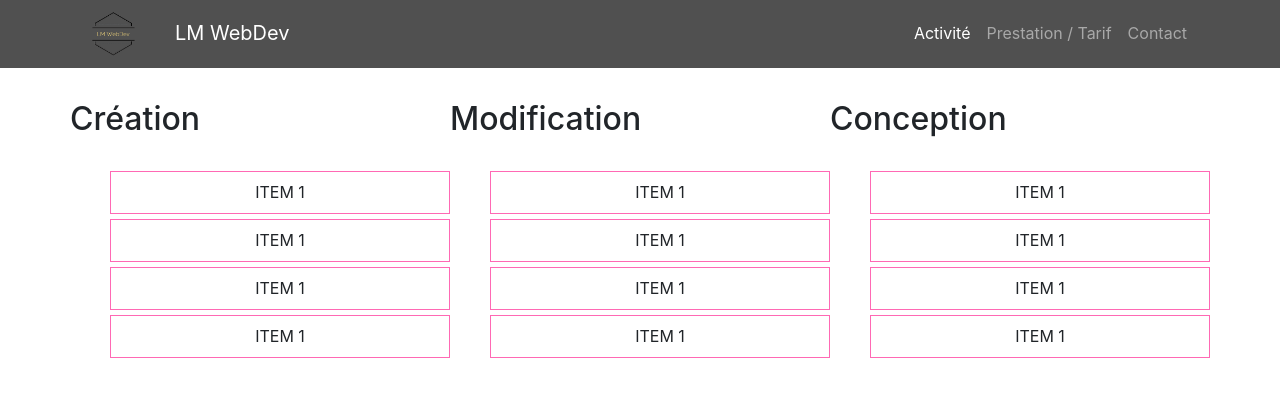
After one commit to marquant2u/Website, a PHP site: template resources/views/presta.twig in a window 1280 px wide. The commit adds this page. Shown: the top 397 px of the page. Run offline with PHP 8.4, Linux system fonts and the light colour scheme; the template is opened without the code that fills it, so the values that code supplies are empty; some libraries are stand-ins or nearby versions.

Commit message:
ajout et commencement de la page prestation

```diff
--- a/index.php
+++ b/index.php
@@ -60,7 +60,7 @@ $container['ControllerHome'] = function($container){
 
 
 $container['view']['session'] = $_SESSION;
-$container['view']['base_url'] = '/';
+$container['view']['base_url'] = '/website/';
 
 
 //Ajout des middleware
@@ -86,5 +86,7 @@ $middleware_already_co =function ($request, $response, $next) {
 
 
 $app->get('/', 'ControllerHome:home')->setName('home');
+$app->get('/prestation_tarif', 'ControllerHome:prestation')->setName('presta');
+
 
 $app->run();
--- a/resources/css/custom.css
+++ b/resources/css/custom.css
@@ -41,6 +41,10 @@
     background-color: #505050;
 }
 
+.content{
+    margin-top: 100px;
+}
+
 /*
 * Card css
 */
@@ -61,9 +65,11 @@
 
 }
 
-.cart-title1{
+.card-title1{
     width: 65%;
     text-align: center;
+    margin: auto;
+    align-self: center;
     margin: auto;
 }
 
@@ -357,3 +363,67 @@ ul.tl li .timestamp{
     color:#ffffff;
     color:rgba(225, 225, 225, 0.75);
 }
+
+
+/**
+* Animated list css
+**/
+/* UL */
+.listanim {
+  width: 400px;
+  margin-top: 25px;
+}
+
+/* lI */
+
+.listanim li{
+  display: block;
+  border: 1px solid hotpink;
+  margin-bottom: 5px;
+  padding: 10px;
+  text-align: center;
+  text-transform: uppercase;
+  -webkit-animation: fadeIn 0.5s linear;
+          animation: fadeIn 0.5s linear;
+  -webkit-animation-fill-mode: both;
+          animation-fill-mode: both;
+}
+
+.listanim li:nth-child(1) {
+  -webkit-animation-delay: 0.25s;
+          animation-delay: 0.25s;
+}
+
+.listanim li:nth-child(2) {
+  -webkit-animation-delay: 0.5s;
+          animation-delay: 0.5s;
+}
+
+.listanim li:nth-child(3) {
+  -webkit-animation-delay: 0.75s;
+          animation-delay: 0.75s;
+}
+
+.listanim li:nth-child(4) {
+  -webkit-animation-delay: 1s;
+          animation-delay: 1s;
+}
+
+.listanim li:nth-child(5) {
+  -webkit-animation-delay: 1.25s;
+          animation-delay: 1.25s;
+}
+
+@-webkit-keyframes fadeIn {
+  0% {
+    opacity: 0;
+    top: 100px;
+  }
+  75% {
+    opacity: 0.5;
+    top: 0px;
+  }
+  100% {
+    opacity: 1;
+  }
+}
--- a/resources/views/nav.twig
+++ b/resources/views/nav.twig
@@ -9,18 +9,15 @@
       <div class="collapse navbar-collapse" id="navbarResponsive">
         <ul class="navbar-nav ml-auto">
           <li class="nav-item active">
-            <a class="nav-link" href="#">Activité
+            <a class="nav-link" href="{{base_url}}">Activité
               <span class="sr-only">(current)</span>
             </a>
           </li>
           <li class="nav-item">
-            <a class="nav-link" href="#">Prestation</a>
+            <a class="nav-link" href="{{base_url}}prestation_tarif">Prestation / Tarif</a>
           </li>
           <li class="nav-item">
-            <a class="nav-link" href="#">Tarif</a>
-          </li>
-          <li class="nav-item">
-            <a class="nav-link" href="#">Contact</a>
+            <a class="nav-link" href="{{base_url}}contact">Contact</a>
           </li>
         </ul>
       </div>
--- /dev/null
+++ b/resources/views/presta.twig
@@ -0,0 +1,75 @@
+<!DOCTYPE html>
+<html lang="fr">
+
+    {%include('head.twig')%}
+    <body>
+        {%include('nav.twig')%}
+        <div class="container">
+            <div class="content row">
+                <div class="col-lg-4 col-md-6 col-xs-12">
+                    <div class="list1 row">
+                        <h2>Création</h2>
+                    </div>
+                    <div class="row">
+                        <ul class="listanim">
+                            <li>
+                                Item 1
+                            </li>
+                            <li>
+                                Item 1
+                            </li>
+                            <li>
+                                Item 1
+                            </li>
+                            <li>
+                                Item 1
+                            </li>
+                        </ul>
+                    </div>
+                </div>
+                <div class="col-lg-4 col-md-6 col-xs-12">
+                    <div class="list1 row">
+                        <h2>Modification</h2>
+                    </div>
+                    <div class="row">
+                        <ul class="listanim">
+                            <li>
+                                Item 1
+                            </li>
+                            <li>
+                                Item 1
+                            </li>
+                            <li>
+                                Item 1
+                            </li>
+                            <li>
+                                Item 1
+                            </li>
+                        </ul>
+                    </div>
+                </div>
+                <div class="col-lg-4 col-md-6 col-xs-12">
+                    <div class="list1 row">
+                        <h2>Conception</h2>
+                    </div>
+                    <div class="row">
+                        <ul class="listanim">
+                            <li>
+                                Item 1
+                            </li>
+                            <li>
+                                Item 1
+                            </li>
+                            <li>
+                                Item 1
+                            </li>
+                            <li>
+                                Item 1
+                            </li>
+                        </ul>
+                    </div>
+                </div>
+            </div>
+        </div>
+    </body>
+</html>
```
Also changed, not shown: resources/views/contact.twig (added, +14 -0 lines), resources/views/home.twig (+32 -1 lines), src/Controllers/ControllerHome.php (+10 -0 lines), resources/image/css.png (added), resources/image/html.png (added).
